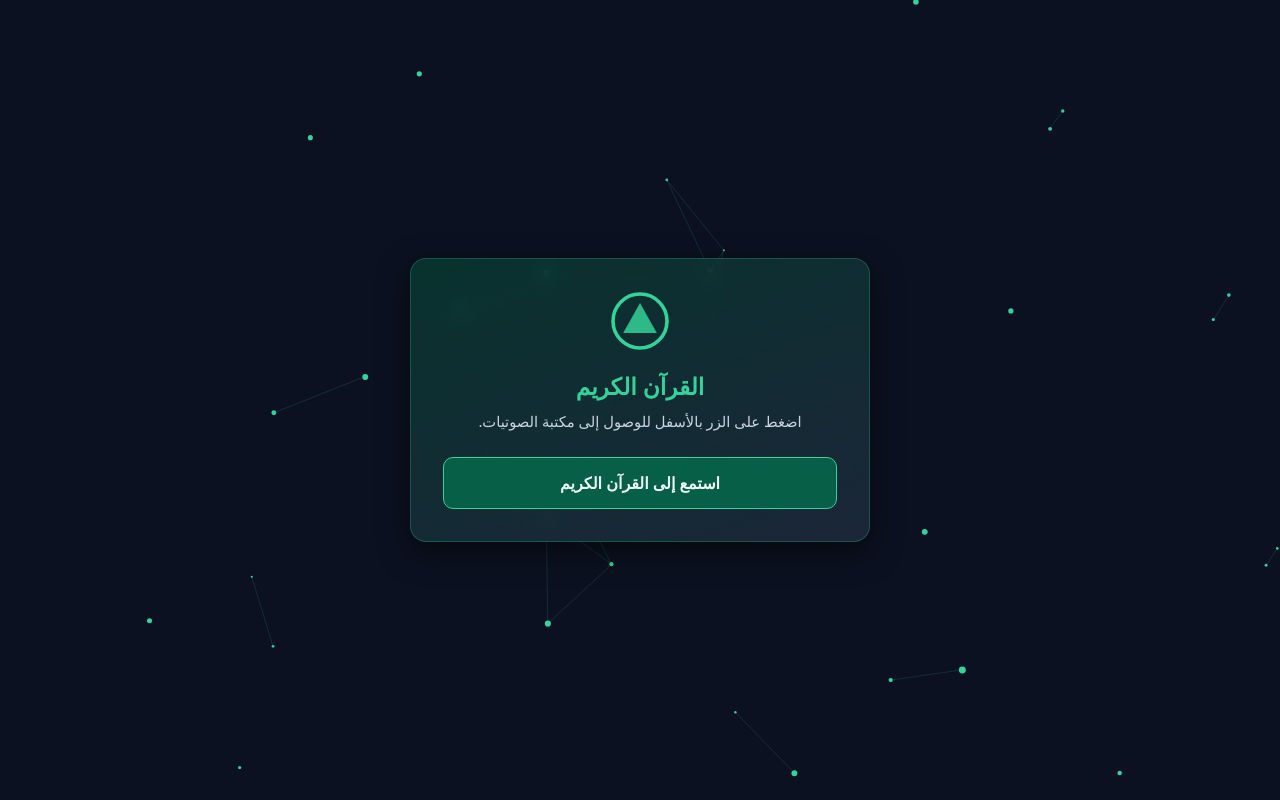
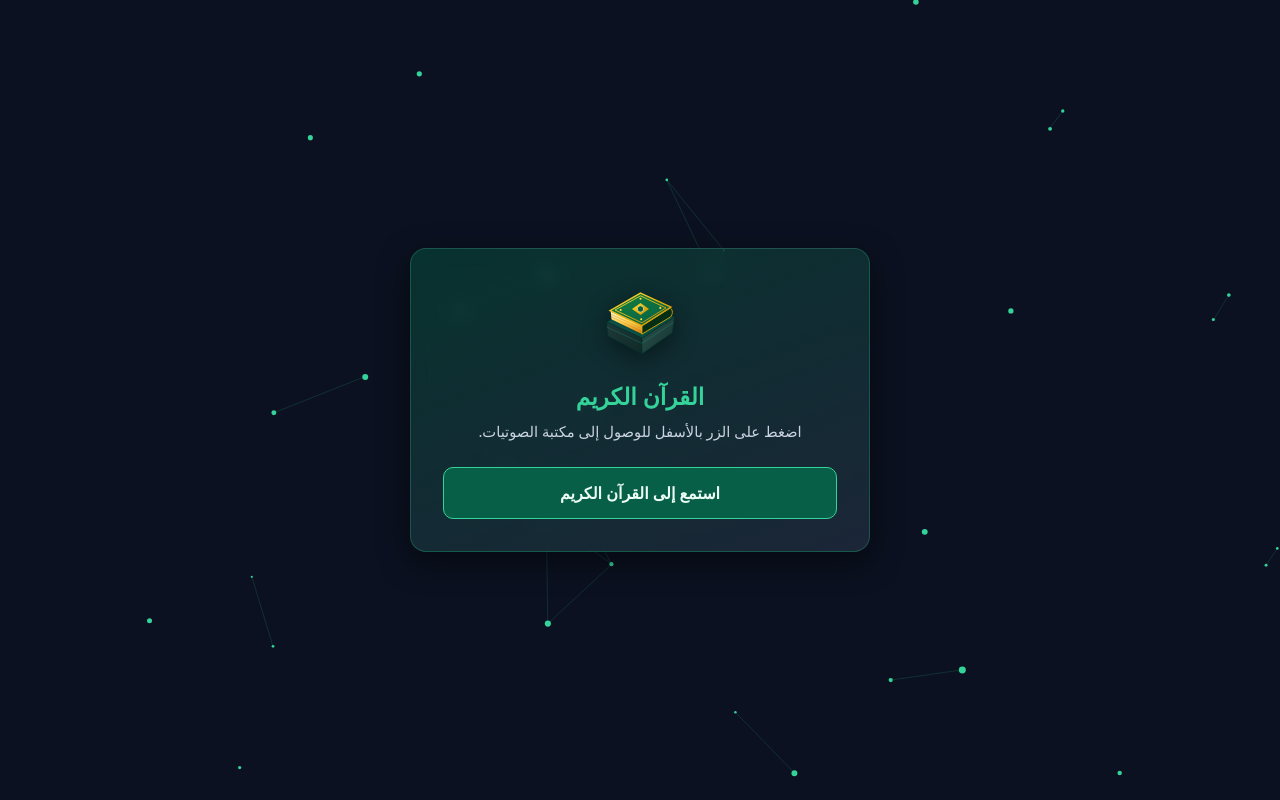
Before and after one commit to Flahaljary/quran-site, a plain HTML site: page index.html in a window 1280 px wide. Drawn offline with Linux system fonts and the light colour scheme.

Commit message:
Update index.html

```diff
--- a/index.html
+++ b/index.html
@@ -44,9 +44,11 @@
       box-shadow: 0 10px 30px rgba(0, 0, 0, 0.5);
     }
     .logo {
-      width: 60px;
-      height: 60px;
-      margin-bottom: 0.85rem;
+      width: 85px;
+      height: 85px;
+      margin: 0 auto 0.85rem auto;
+      display: block;
+      filter: drop-shadow(0 6px 12px rgba(0, 0, 0, 0.45));
     }
     h1 {
       font-size: 1.45rem;
@@ -85,9 +87,78 @@
   <canvas id="bgCanvas"></canvas>
 
   <div class="card">
-    <svg class="logo" viewBox="0 0 100 100" fill="none">
-      <circle cx="50" cy="50" r="45" stroke="#34d399" stroke-width="6"/>
-      <polygon points="50,20 78,70 22,70" fill="#34d399" opacity="0.85"/>
+    <!-- أيقونة المصحف الشريف بدون خلفية أو نص -->
+    <svg class="logo" viewBox="0 0 120 110" fill="none" xmlns="http://www.w3.org/2000/svg">
+      <defs>
+        <linearGradient id="boxTop" x1="0%" y1="0%" x2="100%" y2="100%">
+          <stop offset="0%" stop-color="#134e4a"/>
+          <stop offset="100%" stop-color="#064e3b"/>
+        </linearGradient>
+        <linearGradient id="boxLeft" x1="0%" y1="0%" x2="100%" y2="100%">
+          <stop offset="0%" stop-color="#1e3a3a"/>
+          <stop offset="100%" stop-color="#0f2926"/>
+        </linearGradient>
+        <linearGradient id="boxRight" x1="0%" y1="0%" x2="100%" y2="100%">
+          <stop offset="0%" stop-color="#2c524d"/>
+          <stop offset="100%" stop-color="#13332f"/>
+        </linearGradient>
+        <linearGradient id="coverGreen" x1="0%" y1="0%" x2="100%" y2="100%">
+          <stop offset="0%" stop-color="#15803d"/>
+          <stop offset="100%" stop-color="#065f46"/>
+        </linearGradient>
+        <linearGradient id="goldGrad" x1="0%" y1="0%" x2="100%" y2="100%">
+          <stop offset="0%" stop-color="#fde047"/>
+          <stop offset="50%" stop-color="#eab308"/>
+          <stop offset="100%" stop-color="#ca8a04"/>
+        </linearGradient>
+        <linearGradient id="pagesGrad" x1="0%" y1="0%" x2="0%" y2="100%">
+          <stop offset="0%" stop-color="#fef3c7"/>
+          <stop offset="50%" stop-color="#fcd34d"/>
+          <stop offset="100%" stop-color="#d97706"/>
+        </linearGradient>
+      </defs>
+
+      <!-- العلبة السفلية للمصحف -->
+      <!-- السطح العلوي للعلبة -->
+      <polygon points="60,26 108,46 62,76 12,53" fill="url(#boxTop)" stroke="#042f2e" stroke-width="1"/>
+      <!-- الجانب الأيسر للعلبة -->
+      <polygon points="12,53 62,76 62,98 14,73" fill="url(#boxLeft)" stroke="#042f2e" stroke-width="1"/>
+      <!-- خط غطاء العلبة الأيسر -->
+      <line x1="12.5" y1="60" x2="62" y2="83" stroke="#34d399" stroke-width="0.7" opacity="0.4"/>
+      <!-- الجانب الأيمن للعلبة -->
+      <polygon points="62,76 108,46 105,68 62,98" fill="url(#boxRight)" stroke="#042f2e" stroke-width="1"/>
+      <!-- خط غطاء العلبة الأيمن -->
+      <line x1="62" y1="83" x2="107" y2="53" stroke="#34d399" stroke-width="0.7" opacity="0.4"/>
+
+      <!-- المصحف الشريف فوق العلبة -->
+      <!-- الصفحات الذهبية من الجانب الأيسر -->
+      <polygon points="18,38 62,58 62,70 19,49" fill="url(#pagesGrad)"/>
+      <!-- خطوط الصفحات -->
+      <line x1="18.5" y1="42" x2="62" y2="62" stroke="#b45309" stroke-width="0.6" opacity="0.6"/>
+      <line x1="18.8" y1="45.5" x2="62" y2="66" stroke="#b45309" stroke-width="0.6" opacity="0.6"/>
+
+      <!-- كعب المصحف (الجانب الأيمن المستدير) -->
+      <path d="M62,58 L102,33 C106,36 106,42 102,46 L62,70 Z" fill="#052e16" stroke="url(#goldGrad)" stroke-width="1.2"/>
+      <!-- زخارف ذهبية على كعب المصحف -->
+      <line x1="72" y1="52" x2="72" y2="64" stroke="url(#goldGrad)" stroke-width="1.5"/>
+      <line x1="83" y1="45" x2="83" y2="57" stroke="url(#goldGrad)" stroke-width="1.5"/>
+      <line x1="93" y1="39" x2="93" y2="51" stroke="url(#goldGrad)" stroke-width="1.5"/>
+
+      <!-- الغلاف العلوي للمصحف -->
+      <polygon points="60,12 103,32 62,58 17,37" fill="url(#coverGreen)" stroke="url(#goldGrad)" stroke-width="2"/>
+
+      <!-- الإطار الذهبي الداخلي للغلاف -->
+      <polygon points="60,16 96,33 62,54 24,36" fill="none" stroke="url(#goldGrad)" stroke-width="1.3"/>
+
+      <!-- الزخرفة الوسطى (السرة الذهبية) -->
+      <polygon points="60,26 72,34.5 60,43 48,34.5" fill="url(#goldGrad)"/>
+      <circle cx="60" cy="34.5" r="4.5" fill="#065f46" stroke="#fef08a" stroke-width="1"/>
+
+      <!-- زوايا زخرفية ذهبية -->
+      <circle cx="60" cy="20" r="1.5" fill="#fde047"/>
+      <circle cx="61" cy="49" r="1.5" fill="#fde047"/>
+      <circle cx="32" cy="36" r="1.5" fill="#fde047"/>
+      <circle cx="88" cy="33" r="1.5" fill="#fde047"/>
     </svg>
 
     <h1>القرآن الكريم</h1>
```
